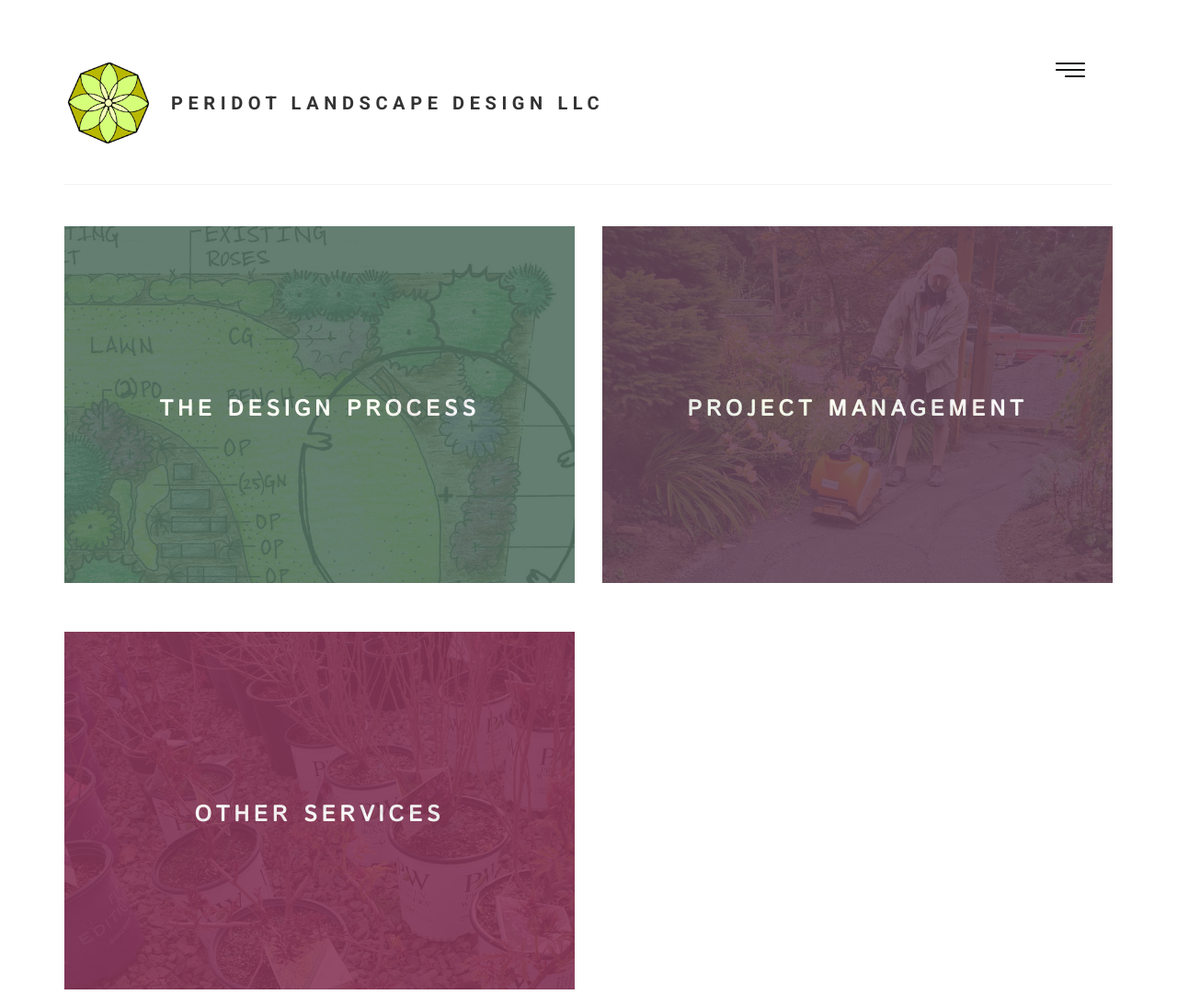
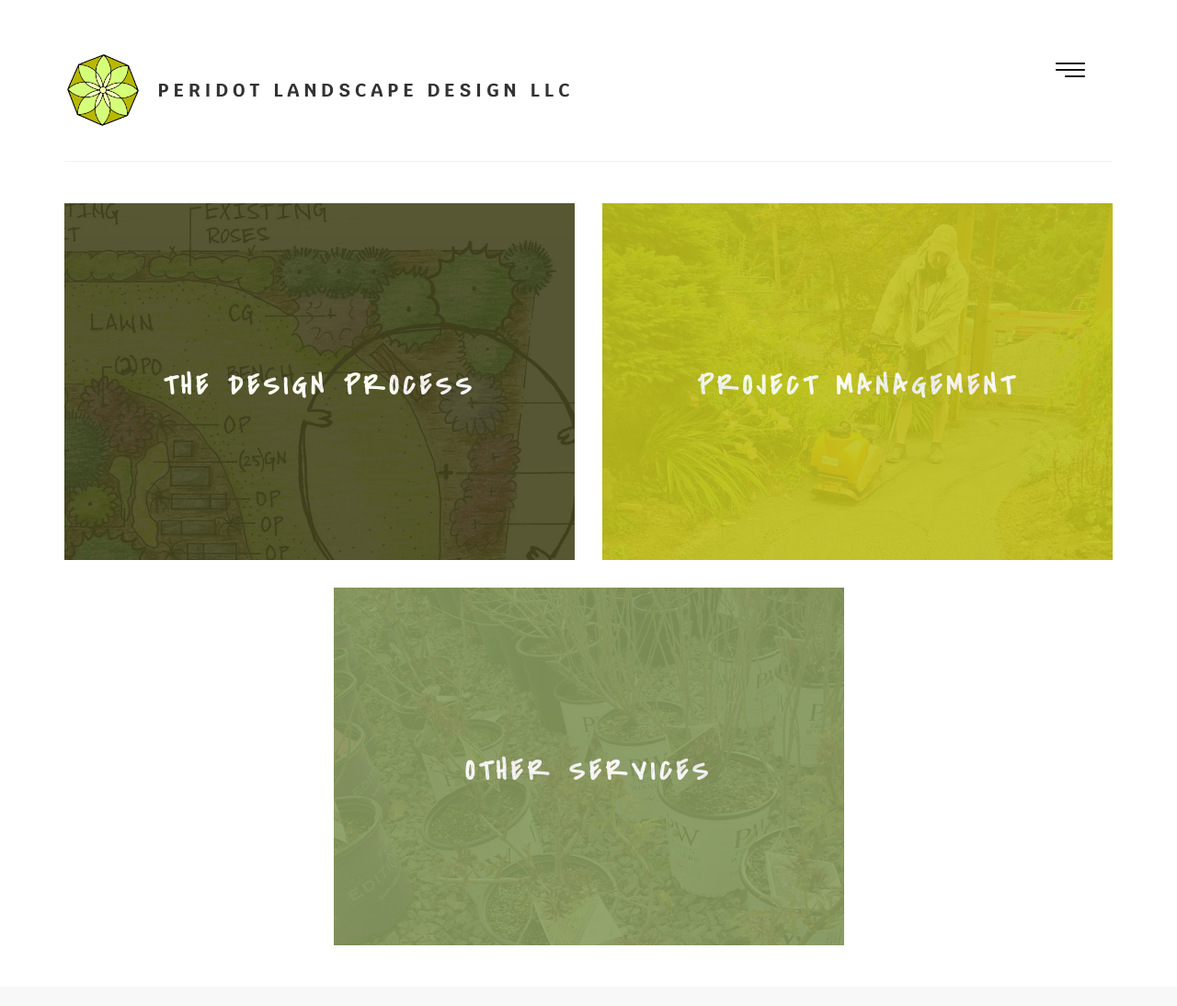
Before and after one commit to fullstackdev-us/PeridotLandscapeDesign, a plain HTML site: page index2.html in a window 1280 px wide. Shown: the top 1094 px of the page at 92% size. Drawn offline with Linux system fonts and the light colour scheme.

Commit message:
Adjust fonts and square colors

```diff
--- a/assets/css/main.css
+++ b/assets/css/main.css
@@ -2,8 +2,8 @@
 	outline: none !important;
 }
 body {
-	font-family: 'Roboto', sans-serif;
-	font-size: 16px;
+	font-family: 'Krub', sans-serif;
+	font-size: 14px;
 }
 
 a:hover {
@@ -15,7 +15,7 @@ blockquote {
 	border-left: 3px solid #333;
 }
 h1, h2, h3, h4, h5, h6{
-	font-family: 'Istok Web', sans-serif;
+	font-family: 'Covered By Your Grace', sans-serif;
 	font-weight: bold;
 }
 textarea {
@@ -750,16 +750,16 @@ button[disabled], html input[disabled] {
 	opacity: 0;
 }
 .a a .img-hover.glass {
-    background: #3e5f4e
+    background: #2d2d02;
 }
 .a a .img-hover.shoes-glass {
-    background: #533046
+    background: #b9b902;
 }
 .a a .img-hover.hand-parts {
-    background: #771d43
+    background: #798e49;
 }
 .a a .img-hover.table-with-phone {
-    background: #f1932f
+    background: #f1932f;
 }
 .a a .img-hover.orange-shoe {
     background: #da9567;
@@ -796,6 +796,7 @@ button[disabled], html input[disabled] {
 
 .title {
 	font-size: 20px;
+	font-weight: 700;
 }
 
 .about-avatar {
--- a/index2.html
+++ b/index2.html
@@ -11,6 +11,8 @@
 		<link rel="stylesheet" href="assets/ionicons-2.0.1/css/ionicons.min.css">
 		<link href="https://fonts.googleapis.com/css?family=Istok+Web" rel="stylesheet">
 		<link href="https://fonts.googleapis.com/css?family=Roboto:400,400i,700" rel="stylesheet">
+		<link href="https://fonts.googleapis.com/css?family=Krub:400,700" rel="stylesheet">
+		<link href="https://fonts.googleapis.com/css?family=Covered+By+Your+Grace" rel="stylesheet">
 		<link rel="stylesheet" href="assets/css/magnific-popup.css">
 
 		<link rel="stylesheet" type="text/css" href="assets/css/main.css">
@@ -75,7 +77,7 @@
 									<div class="img-hover glass">
 										<div class="c-table">
 											<div class="ct-cell">
-												<h3 class="img-title">The Design Process</h3>
+												<h2 class="img-title">The Design Process</h3>
 											</div>
 										</div>
 									</div>
@@ -146,7 +148,7 @@
 									<div class="img-hover shoes-glass">
 										<div class="c-table">
 											<div class="ct-cell">
-												<h3 class="img-title">Project Management</h3>
+												<h2 class="img-title">Project Management</h3>
 											</div>
 										</div>
 									</div>
@@ -203,16 +205,16 @@
 								</div>
 							</div>
 						</div>
-					</div><br>
+					</div>
 					<div class="row">
-						<div class="col-md-6">
+						<div class="col-md-6 col-md-offset-3">
 							<div class="a">
 								<a href="#test-popup-3" class="open-popup-link">
 									<img src="images/plant_procurement.jpg" class="img-responsive" alt="Responsive image">
 									<div class="img-hover hand-parts">
 										<div class="c-table">
 											<div class="ct-cell">
-												<h3 class="img-title">Other Services</h3>
+												<h2 class="img-title">Other Services</h3>
 											</div>
 										</div>
 									</div>
@@ -266,8 +268,8 @@
 								</div>
 							</div>
 						</div>
-				</div>
-			</div>
+				    </div>
+			    </div>
 		</section>
 
 		<section id="contact" class="contact">
```
Also changed, not shown: about.html (+2 -0 lines), pricing.html (+2 -0 lines).
